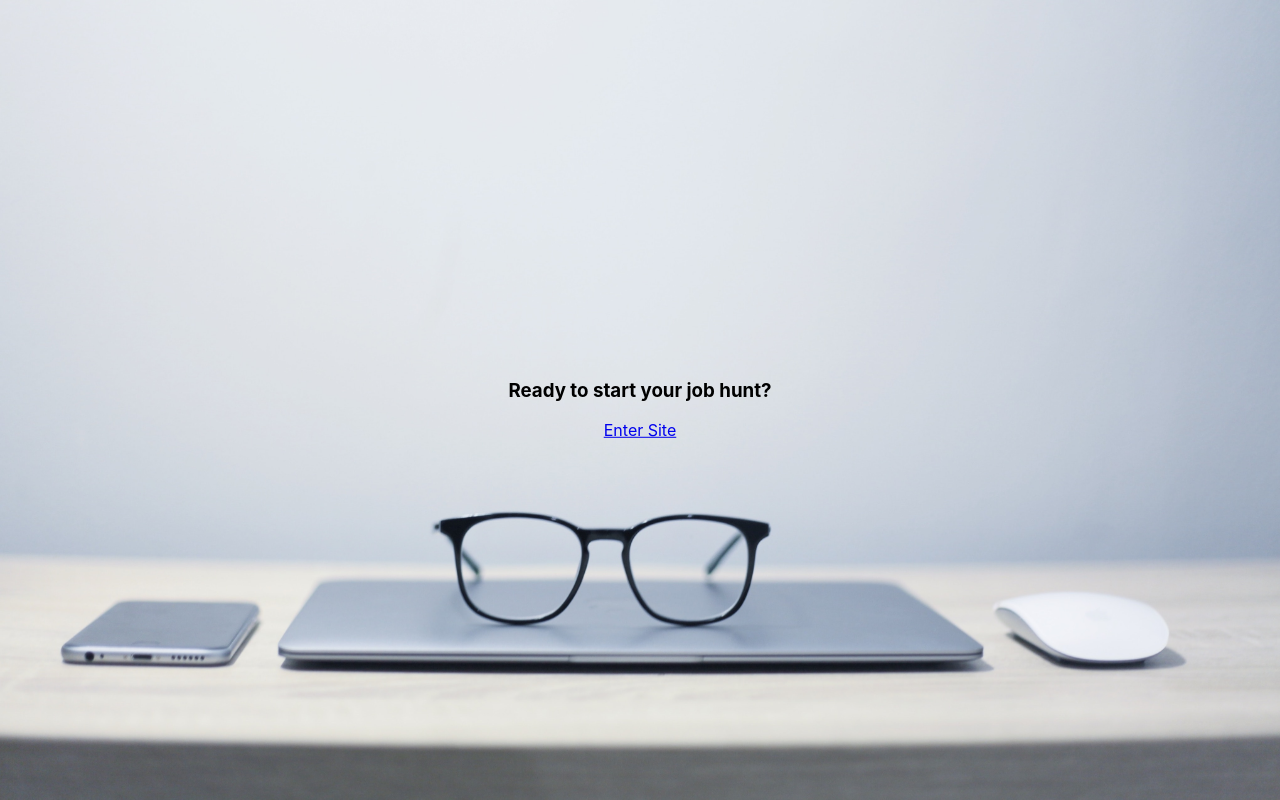
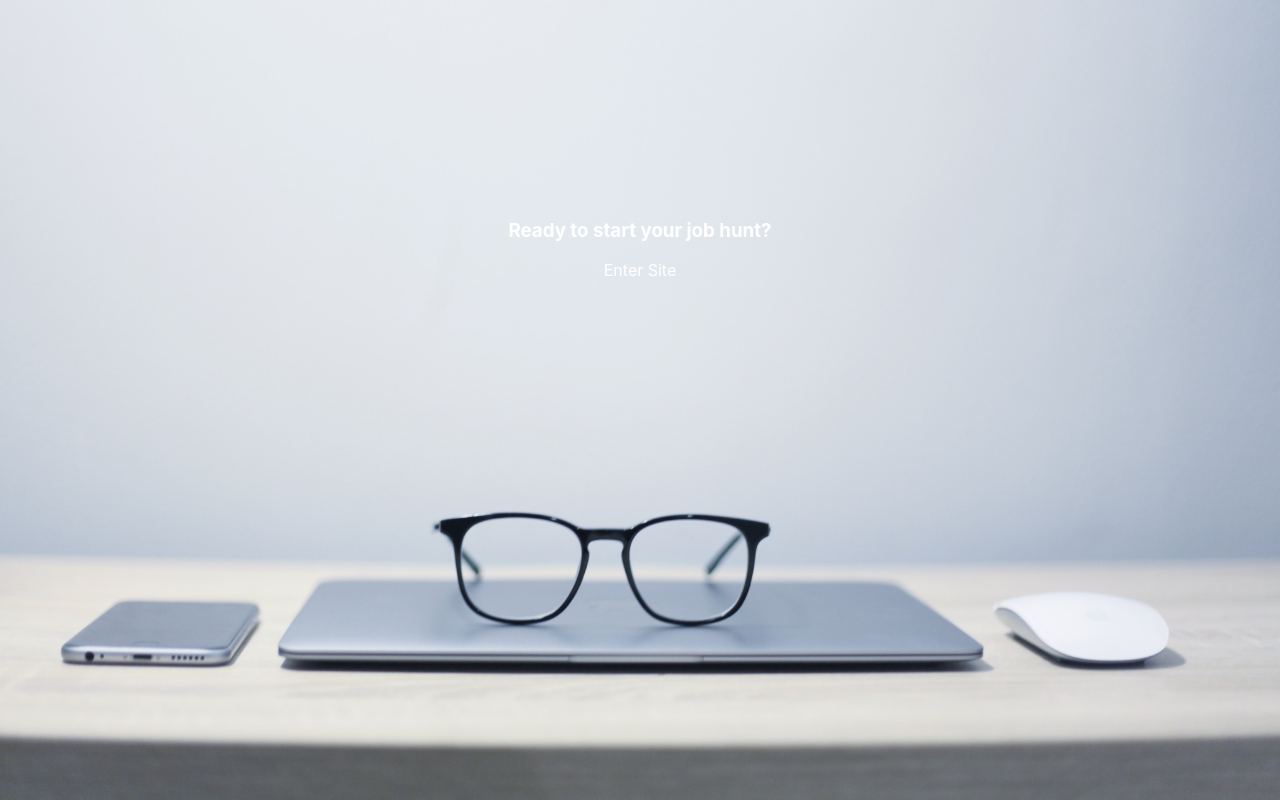
Before and after one commit to anumhsn/Jobs-io, a React (Create React App) app in the folder project2/: page / in a window 1280 px wide. Shown: the top 800 px of the page. Built offline with nearby package versions, Linux system fonts and the light colour scheme; a web font is replaced by a local one.

Commit message:
styled greeting and added smooth scroll

```diff
--- a/project2/src/App.css
+++ b/project2/src/App.css
@@ -1,3 +1,7 @@
+html {
+  scroll-behavior: smooth;
+}
+
 body{
   margin: 0;
 
@@ -14,12 +18,20 @@ body{
   width: 100vw;
   position: relative;
 }
-
+/* ---- to place greeting on image, code taken from https://www.w3schools.com/howto/howto_css_image_text.asp */
 .landing-greeting{
   position: absolute;
-  top: 50%;
+  top: 30%;
   left: 50%;
   transform: translate(-50%, -50%);
+}
+
+.landing-greeting a {
+  text-decoration: none;
+  color: white;
+}
+.landing-greeting h3 {
+  color: white;
 }
 /* HEADER */
 .header{
```
